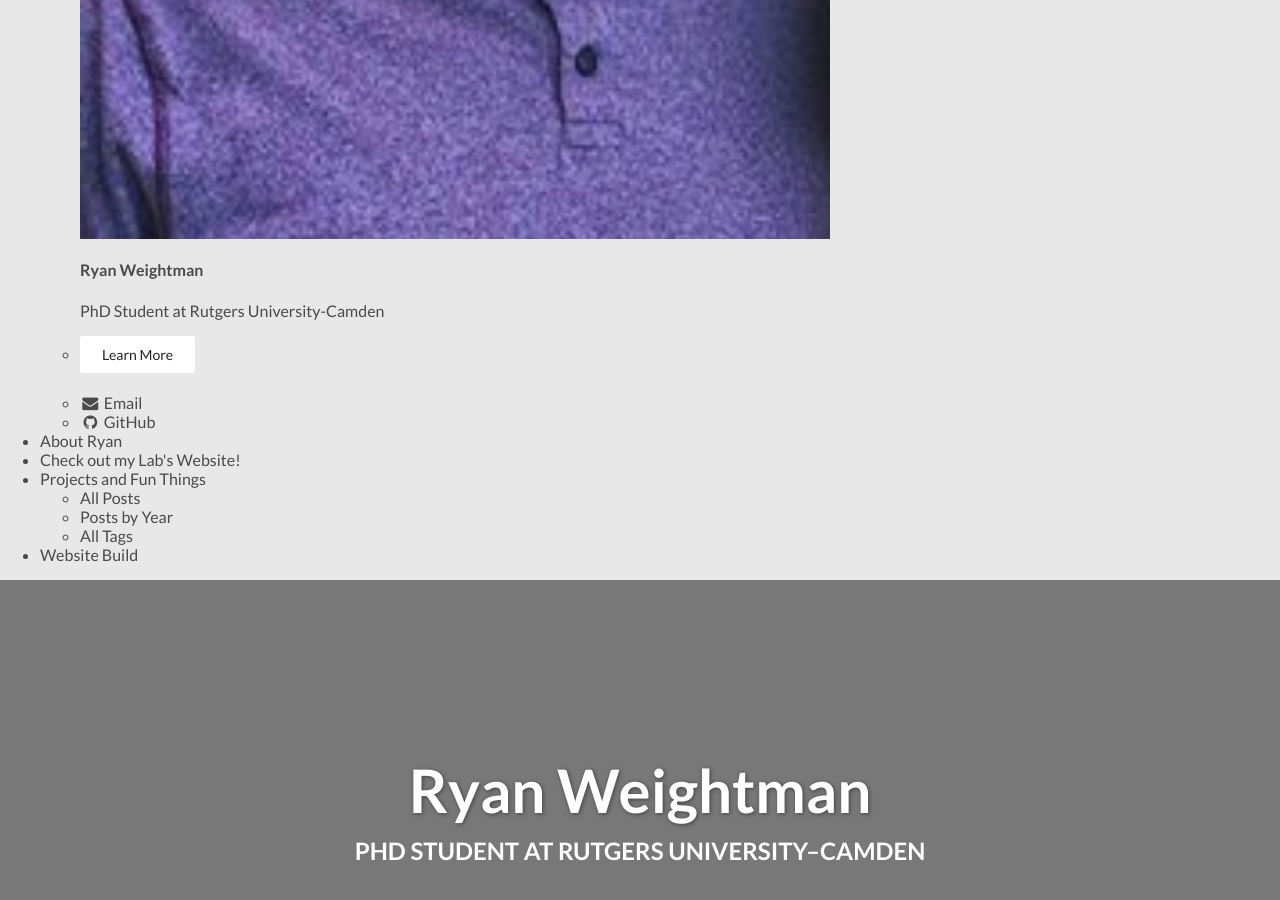
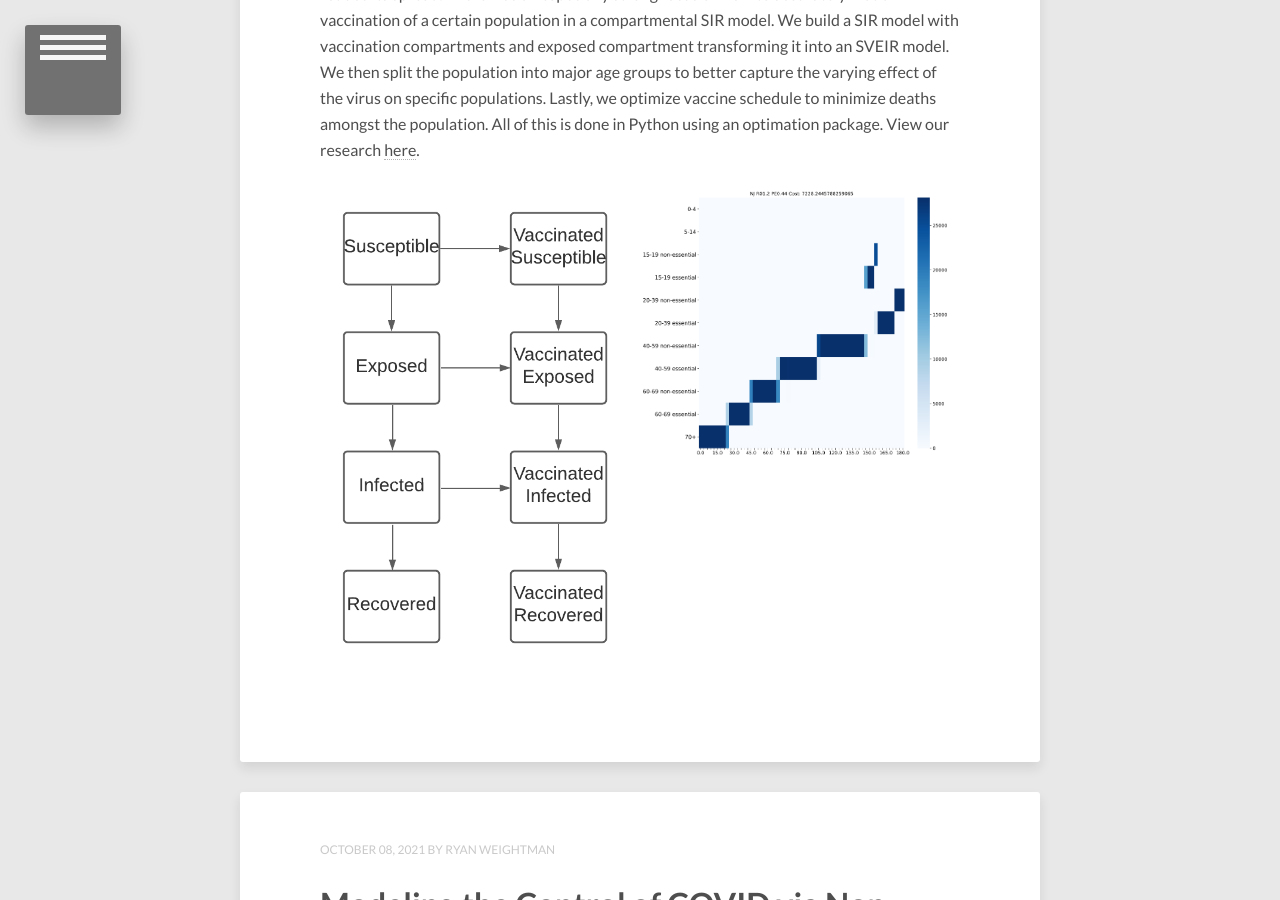
Before and after one commit to RyanJ119/RyanJ119.github.io, a Jekyll site: the page built from index.html, in a window 1280 px wide and 900 px high, scrolled down 928 px. Built offline with Jekyll 4.4.1, drawn with Linux system fonts in a browser that asks for light colours; nearby versions of some CDN libraries; the list of posts is cut into pages by our own code.

Commit message:
Update navigation.html

```diff
--- a/_includes/navigation.html
+++ b/_includes/navigation.html
@@ -1,6 +1,6 @@
-<nav id="menu" class="menuwrapper" role="navigation">
-
-	<ul class="menu">
+<nav id="dl-menu" class="dl-menuwrapper" role="navigation">
+	<button class="dl-trigger">Open Menu</button>
+	<ul class="dl-menu">
 		<li><a href="{{ site.url }}/">Home</a></li>
 		<li>
 			<a href="#">Info</a>
```
